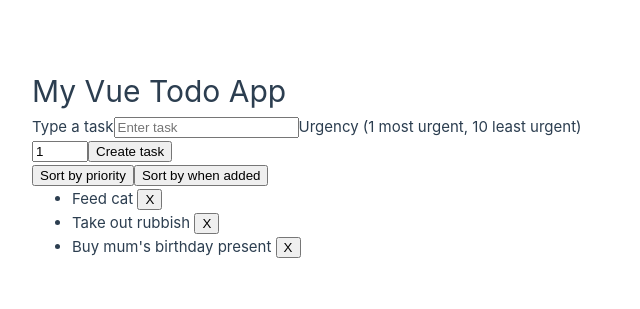
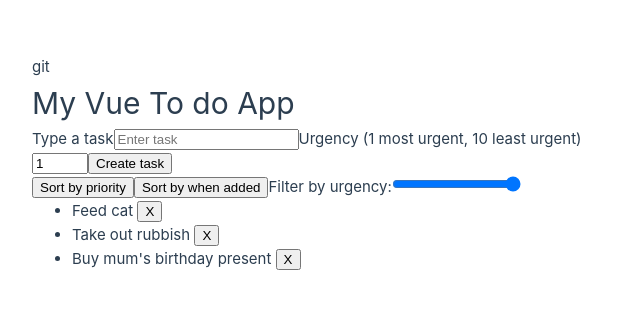
Before and after one commit to AlexPD93/lothea-tasks, a Vue app: page / in a window 1280 px wide. Shown: the part 237-546 px from the top of the page, without its empty margins (0-640 px from the left). Built offline with nearby package versions, Linux system fonts and the light colour scheme.

Commit message:
Added filter functionality

```diff
--- a/src/components/TodoApp.vue
+++ b/src/components/TodoApp.vue
@@ -7,24 +7,22 @@ export default {
       task: "",
       priority: 1,
       count: 3,
+      filtered: 10,
       tasks: [
         {
           name: "Feed cat",
           priority: 2,
           id: 1,
-          shown: true,
         },
         {
           name: "Take out rubbish",
           priority: 8,
           id: 2,
-          shown: true,
         },
         {
           name: "Buy mum's birthday present",
           priority: 1,
           id: 3,
-          shown: true,
         },
       ],
     };
@@ -40,7 +38,6 @@ export default {
         name: this.task,
         priority: this.priority,
         id: this.count,
-        shown: true,
       });
     },
     orderNumerically(e) {
@@ -60,12 +57,20 @@ export default {
       this.tasks.splice(indexOfObject, 1);
     },
   },
+
+  computed: {
+    filteredItems() {
+      return this.tasks.filter(
+        (task) => task.priority <= Number(this.filtered)
+      );
+    },
+  },
 };
 </script>
 
-<template>
+<template>git
   <div id="container">
-    <h1>My Vue Todo App</h1>
+    <h1>My Vue To do App</h1>
     <div id="button">
       <label for="task">Type a task</label>
       <input v-model="task" id="task" type="text" placeholder="Enter task" />
@@ -75,9 +80,18 @@ export default {
     </div>
     <button @click="orderNumerically">Sort by priority</button>
     <button @click="orderWhenAdded">Sort by when added</button>
+    <label>Filter by urgency:</label>
+    <input
+      v-model="filtered"
+      id="filtered"
+      type="range"
+      min="1"
+      max="10"
+      list="tickmarks"
+    />
     <ul>
-      <li v-for="item of tasks">
-        {{ item.name }}
+      <li v-for="(item, index) in filteredItems" :key="index">
+        {{ item.name }} {{ item.hidden }}
         <button v-bind:id="item.id" @click="deleteTask">X</button>
       </li>
     </ul>
```
